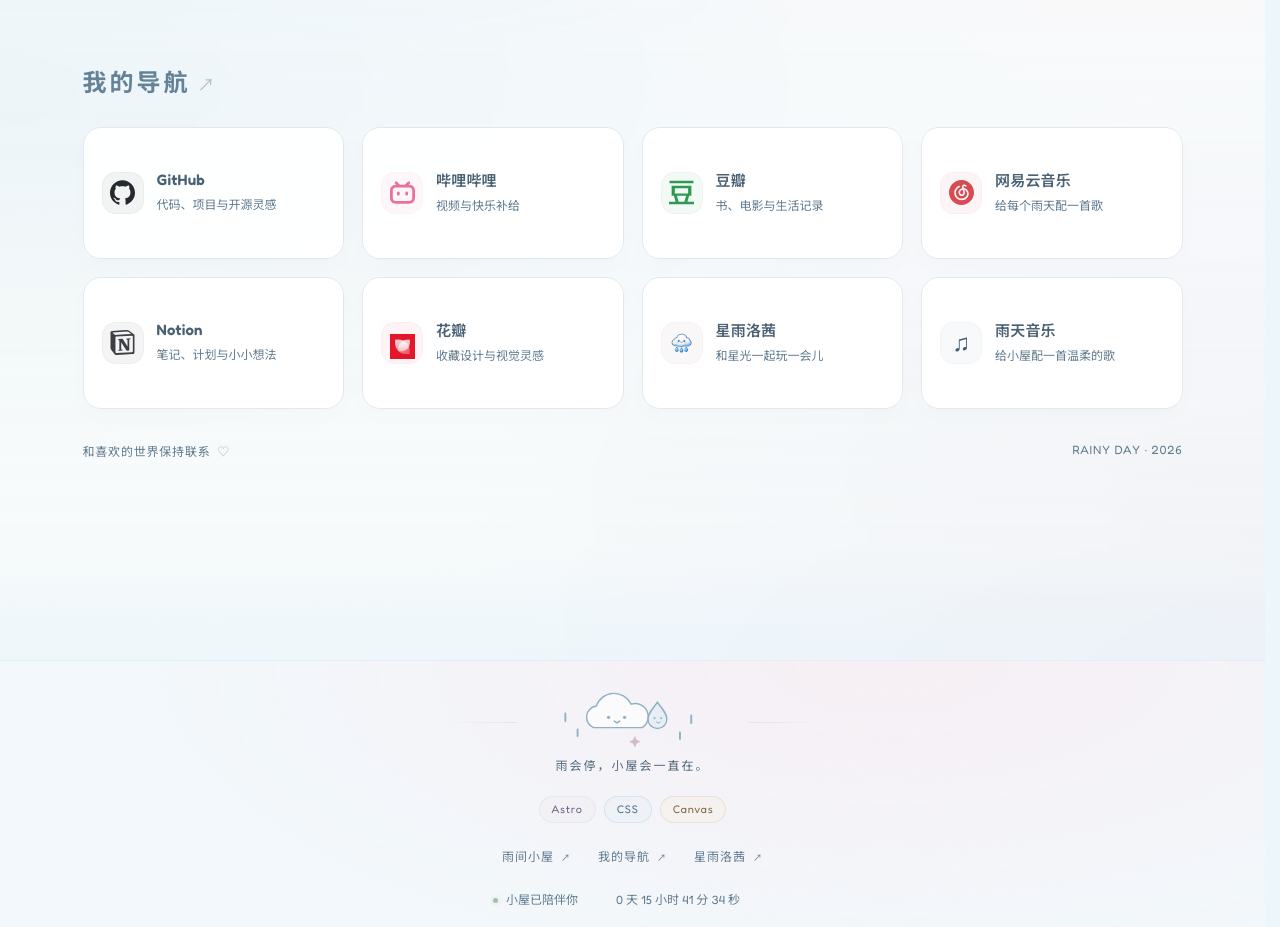
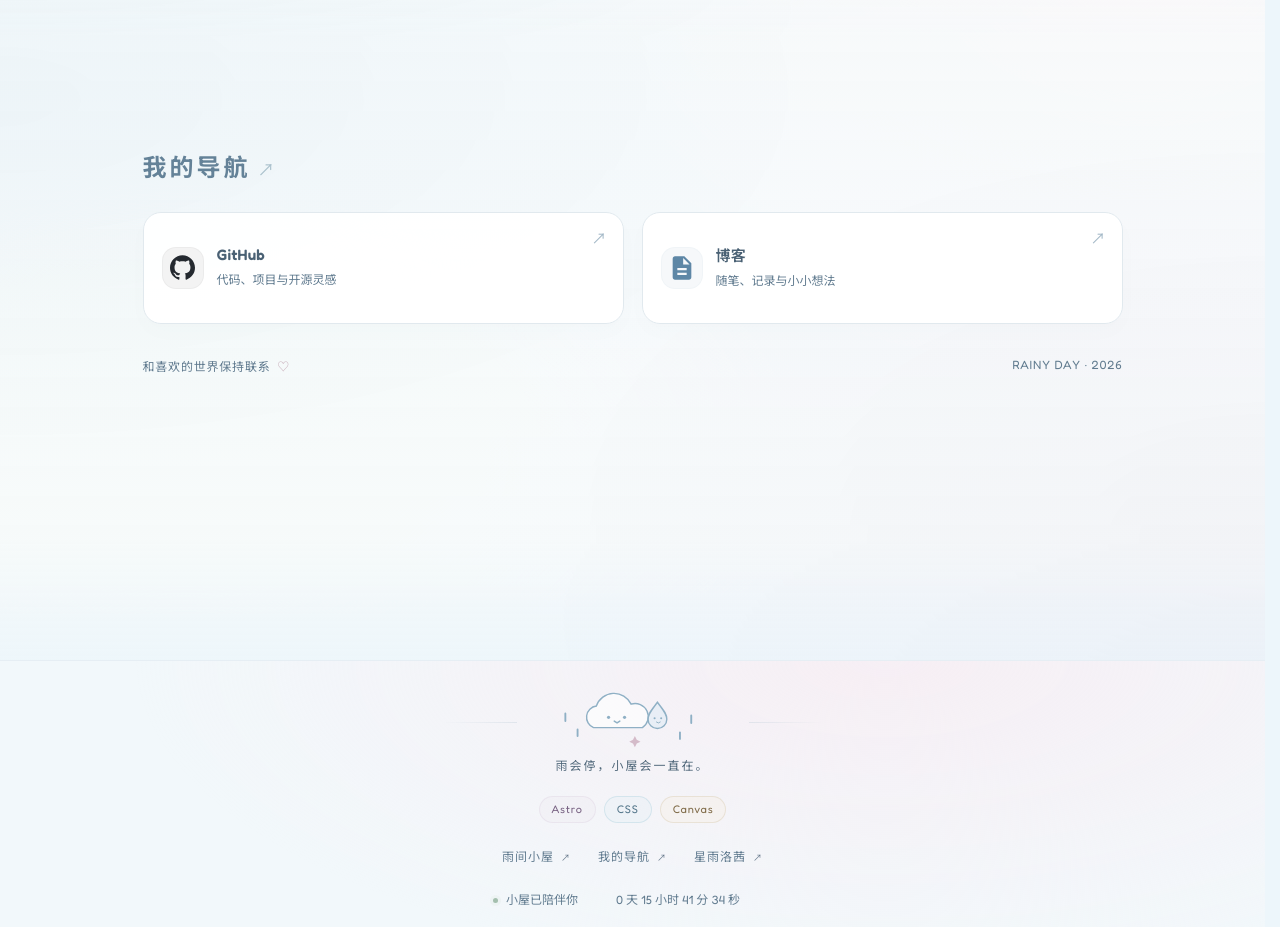
Before and after one commit to Misyra/home_index, an Astro site: page / in a window 1280 px wide. Shown: the part 940-1867 px from the top of the page. Built offline with nearby package versions, Linux system fonts and the light colour scheme; Astro itself is replaced by a stand-in of ours.

Commit message:
Nav: replace site links with GitHub + blog cards; polish layout

```diff
--- a/src/components/Navigation.astro
+++ b/src/components/Navigation.astro
@@ -1,4 +1,4 @@
 ---
 import { bookmarks } from '../config/site';
 ---
-<nav class="link-grid" id="link-grid" aria-label="常用网站导航">{bookmarks.map((item,i)=><a class="site-link" href={item.url} target={item.url.startsWith('http')?'_blank':undefined} rel={item.url.startsWith('http')?'noopener noreferrer':undefined} style={`--i:${i};--brand:${item.color}`} aria-label={item.name+(item.url.startsWith('http')?'，在新标签页打开':'')}><span class="link-icon">{item.iconAvif?<picture><source type="image/avif" srcset={item.iconAvif}/><img src={item.icon} alt="" width="26" height="26" loading="lazy" decoding="async"/></picture>:<img src={item.icon} alt="" width="26" height="26" loading="lazy" decoding="async"/>}</span><span class="link-copy"><strong>{item.name}</strong><small>{item.description}</small></span></a>)}<button class="site-link" data-open-music style="--i:7;--brand:112,150,173" aria-label="打开雨天音乐"><span class="link-icon" aria-hidden="true">♫</span><span class="link-copy"><strong>雨天音乐</strong><small>给小屋配一首温柔的歌</small></span></button></nav>
+<nav class="link-grid" id="link-grid" aria-label="常用网站导航">{bookmarks.map((item,i)=><a class="site-link" href={item.url} target={item.url.startsWith('http')?'_blank':undefined} rel={item.url.startsWith('http')?'noopener noreferrer':undefined} style={`--i:${i};--brand:${item.color}`} aria-label={item.name+(item.url.startsWith('http')?'，在新标签页打开':'')}><span class="link-icon">{item.iconAvif?<picture><source type="image/avif" srcset={item.iconAvif}/><img src={item.icon} alt="" width="26" height="26" loading="lazy" decoding="async"/></picture>:<img src={item.icon} alt="" width="26" height="26" loading="lazy" decoding="async"/>}</span><span class="link-copy"><strong>{item.name}</strong><small>{item.description}</small></span><span class="link-arrow" aria-hidden="true">↗</span></a>)}</nav>
--- a/src/config/site.ts
+++ b/src/config/site.ts
@@ -2,51 +2,15 @@ export const bookmarks=[
   {
     "name": "GitHub",
     "description": "代码、项目与开源灵感",
-    "url": "https://github.com/",
+    "url": "https://github.com/Misyra",
     "icon": "icons/github.svg",
     "color": "36,41,47"
   },
   {
-    "name": "哔哩哔哩",
-    "description": "视频与快乐补给",
-    "url": "https://www.bilibili.com/",
-    "icon": "icons/bilibili.svg",
-    "color": "234,114,154"
-  },
-  {
-    "name": "豆瓣",
-    "description": "书、电影与生活记录",
-    "url": "https://www.douban.com/",
-    "icon": "icons/douban.svg",
-    "color": "47,153,83"
-  },
-  {
-    "name": "网易云音乐",
-    "description": "给每个雨天配一首歌",
-    "url": "https://music.163.com/",
-    "icon": "icons/neteasecloudmusic.svg",
-    "color": "215,75,83"
-  },
-  {
-    "name": "Notion",
-    "description": "笔记、计划与小小想法",
-    "url": "https://www.notion.so/",
-    "icon": "icons/notion.svg",
-    "color": "60,64,69"
-  },
-  {
-    "name": "花瓣",
-    "description": "收藏设计与视觉灵感",
-    "url": "https://huaban.com/",
-    "icon": "icons/huaban.png",
-    "iconAvif": "icons/huaban.avif",
-    "color": "222,67,98"
-  },
-  {
-    "name": "星雨洛茜",
-    "description": "和星光一起玩一会儿",
-    "url": "./particles.html",
-    "icon": "assets/favicon-64.png",
-    "color": "170,106,136"
+    "name": "博客",
+    "description": "随笔、记录与小小想法",
+    "url": "https://blog.misyra.com/",
+    "icon": "icons/blog.svg",
+    "color": "94,135,166"
   }
 ];
```
Also changed, not shown: README.md, public/icons/blog.svg (added), public/style.css, 3 other files.
